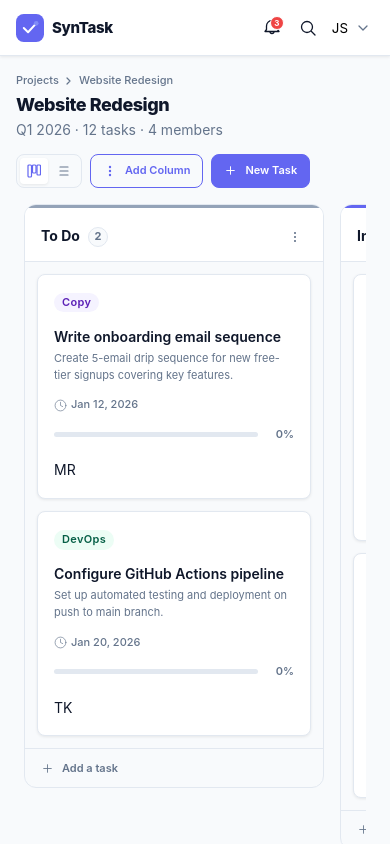
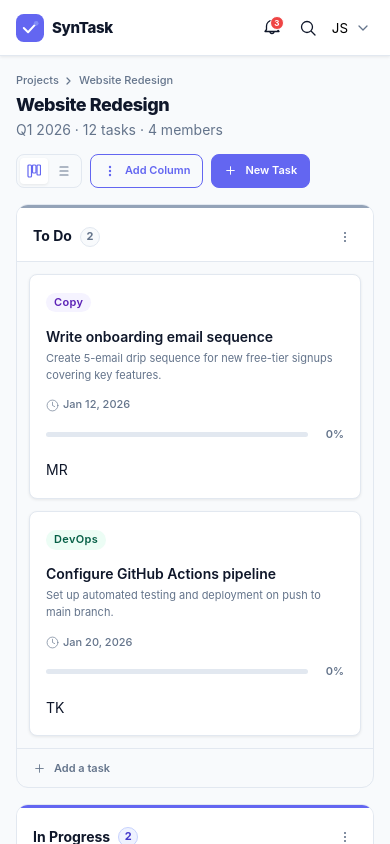
Before and after one commit to wijimenezz/ProyectoM4_WilsonJimenez, a React (Vite) app: page / in a window 390 px wide. Shown: the top 844 px of the page. Built offline with nearby package versions, Linux system fonts and the light colour scheme.

Commit message:
Fix: KanbanBoard: Modificacion de estilo ya que no estaban en mobile first

```diff
--- a/src/components/dashboard/board/kanbanBoard/KanbanBoard.css
+++ b/src/components/dashboard/board/kanbanBoard/KanbanBoard.css
@@ -1,4 +1,3 @@
-/* --- Main content area --- */
 .dashboard__main {
   flex: 1;
   display: flex;
@@ -6,18 +5,42 @@
   overflow: hidden;
 }
 
-/* --- Board scroll container --- */
+/* Mobile: vertical stack of columns, no horizontal scroll */
 .kanban-board {
   flex: 1;
   overflow: hidden;
+  padding: 0 var(--space-4) var(--space-6);
+}
+
+.kanban-board__scroll-container {
+  display: flex;
+  flex-direction: column; /* Stack columns on mobile */
+  gap: var(--space-4);
+  padding-bottom: var(--space-4);
+  min-height: 300px;
+  align-items: stretch;
+}
+
+.kanban-column {
+  flex-shrink: 0;
+  width: 100%; /* Full width on mobile */
+  background: var(--color-bg);
+  border: 1px solid var(--color-border);
+  border-radius: var(--radius-lg);
+  display: flex;
+  flex-direction: column;
+  overflow: hidden;
+}
+
+/* md: horizontal scrolling Kanban */
+@media (min-width: 768px) {
+  .kanban-board {
     padding: 0 var(--space-6) var(--space-6);
   }
 
   .kanban-board__scroll-container {
-  display: flex;
-  gap: var(--space-4);
+    flex-direction: row;
     overflow-x: auto;
-  padding-bottom: var(--space-4);
     min-height: 500px;
     align-items: flex-start;
     scrollbar-width: thin;
@@ -37,20 +60,12 @@
     border-radius: var(--radius-full);
   }
 
-/* --- Column --- */
   .kanban-column {
-  flex-shrink: 0;
     width: 300px;
-  background: var(--color-bg);
-  border: 1px solid var(--color-border);
-  border-radius: var(--radius-lg);
-  display: flex;
-  flex-direction: column;
-  gap: 0;
-  overflow: hidden;
+  }
 }
 
-/* --- Column Header --- */
+/* Column header — same at all breakpoints */
 .kanban-column__header {
   position: relative;
   display: flex;
@@ -61,7 +76,6 @@
   background: var(--color-surface);
 }
 
-/* Top accent bar */
 .kanban-column__accent {
   position: absolute;
   top: 0;
@@ -116,6 +130,7 @@
   border-color: var(--color-indigo-soft);
   color: var(--badge-indigo-text);
 }
+
 .kanban-column__count--done {
   background: var(--badge-emerald-bg);
   border-color: #6ee7b7;
@@ -140,12 +155,11 @@
   background: var(--color-bg);
 }
 
-/* --- Task List --- */
 .kanban-column__list {
   display: flex;
   flex-direction: column;
   gap: var(--space-3);
-  padding: var(--space-3) var(--space-3);
+  padding: var(--space-3);
   flex: 1;
 }
 
@@ -153,7 +167,6 @@
   list-style: none;
 }
 
-/* --- Add Task Button --- */
 .kanban-column__add-task {
   display: flex;
   align-items: center;
```
Lines whose indentation alone changed are shown as unchanged.
